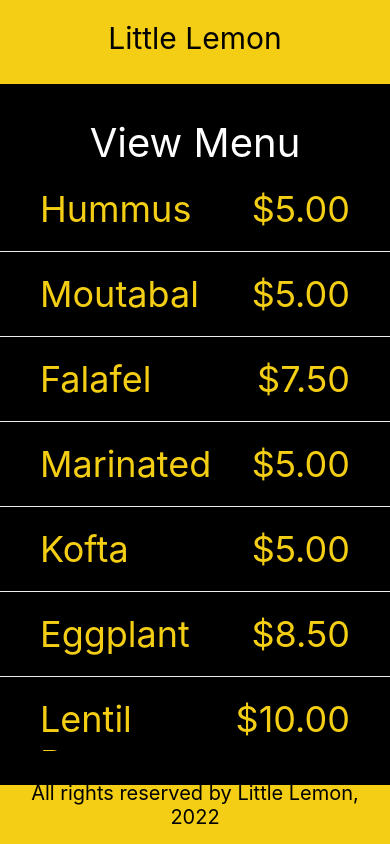
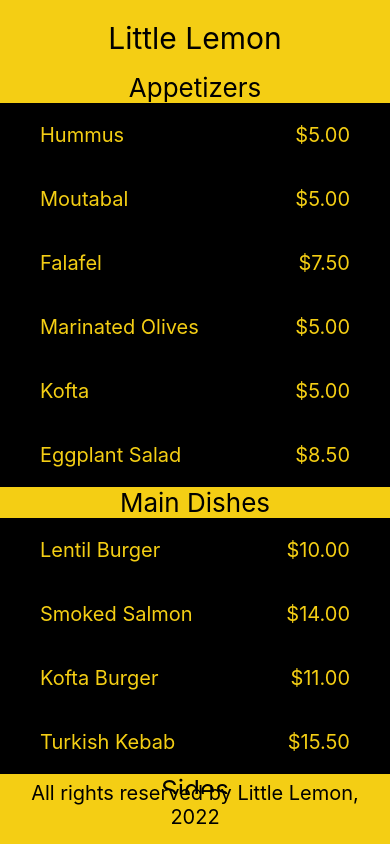
Before and after one commit to Pratik-Karanjit/react-native, a React Native app: screen / in a window 390 px wide. Built offline with nearby package versions, Linux system fonts and the light colour scheme.

Commit message:
function

```diff
--- a/components/MenuItems.js
+++ b/components/MenuItems.js
@@ -1,92 +1,203 @@
-import { View, Text, StyleSheet, FlatList } from 'react-native';
+
+//1. FOR FLAT LIST
+
+
+// import { View, Text, StyleSheet, FlatList } from 'react-native';
+
+// const menuItemsToDisplay = [
+//     { name: 'Humus', price: '$5.00', id: '1A' },
+//     { name: 'Moutabal', price: '$5.00', id: '2B' },
+//     { name: 'Falafel', price: '$7.50', id: '3C' },
+//     { name: 'Marinated', price: '$5.00', id: '4D' },
+//     { name: 'Kofta', price: '$5.00', id: '5E' },
+//     { name: 'Eggplant ', price: '$8.50', id: '6F' },
+//     { name: 'Lentil Burger', price: '$10.00', id: '7G' },
+//     { name: 'Smoked Salmon', price: '$14.00', id: '8H' },
+//     { name: 'Kofta Burger', price: '$11.00', id: '9I' },
+//     { name: 'Turkish Kebab', price: '$15.50', id: '10J' },
+//     { name: 'Fries', price: '$3.00', id: '11K' },
+//     { name: 'Buttered Rice', price: '$3.00', id: '12L' },
+//     { name: 'Bread Sticks', price: '$3.00', id: '13M' },
+//     { name: 'Pita Pocket', price: '$3.00', id: '14N' },
+//     { name: 'Lentil Soup', price: '$3.75', id: '15O' },
+//     { name: 'Greek Salad', price: '$6.00', id: '16Q' },
+//     { name: 'Rice Pilaf', price: '$4.00', id: '17R' },
+//     { name: 'Baklava', price: '$3.00', id: '18S' },
+//     { name: 'Tartufo', price: '$3.00', id: '19T' },
+//     { name: 'Tiramisu', price: '$5.00', id: '20U' },
+//     { name: 'Panna Cotta', price: '$5.00', id: '21V' },
+// ];                                                     //menuItemsToDisplay has name and id
+
+// //Separator function
+// const Separator = () =>
+//   <View style={menuStyles.separator}/>
+
+// const Header = () => <Text style={menuStyles.headerText}>View Menu</Text>
+
+
+// //Item function here
+// const Item = ({ name, price  }) => (                            //Item function takes the name prop from renderItem function to display name
+//   <View style={menuStyles.innerContainer}>
+//     <Text style={menuStyles.itemText}>{name}</Text>
+//     <Text style={menuStyles.itemText}>{price}</Text>
+//   </View>
+// );
+
+// //Menu function here
+// const MenuItems = () => {                               //this is the main function
+//   const renderItem = ({ item }) => <Item name={item.name} price={item.price} />;                         //This renderItem function takes item objects from menuItemsToDisplay and passes name prop for Item function
+
+//   return (
+//     <View style={menuStyles.container}>
+//       <FlatList                           //FlatList passes 3 properties: data, keyExtraction, renderItem.
+//         data={menuItemsToDisplay}         //This takes all the data from menuItemsToDisplay
+//         keyExtractor={(item) => item.id}  //keyExtractor is used to specify a function that extracts a unique key for each item in the list.
+//         renderItem={renderItem}
+//         ItemSeparatorComponent={Separator}
+//         ListHeaderComponent={Header}
+//         >
+
+//           </FlatList>
+//       {/* This renderItem displays the list of items */}
+//     </View>
+
+
+//   );
+// };
+
+// //css here
+// const menuStyles = StyleSheet.create({
+//   container: {
+//     flex: 0.75,
+//   },
+//   innerContainer: {
+//     paddingHorizontal: 40,
+//     paddingVertical: 20,
+//     backgroundColor: 'black',
+//     flexDirection: 'row',
+//     justifyContent: 'space-between',
+//   },
+//   headerText: {
+//     color: 'white',
+//     fontSize: 40,
+//     flexWrap: 'wrap',
+//     textAlign: 'center',
+//   },
+//   itemText: {
+//     color: '#F4CE14',
+//     fontSize: 36,
+//   },
+//   separator: {
+//     borderBottomWidth:1,
+//     borderColor: '#EDEFEE',
+//   }
+// });
+
+// export default MenuItems;
+
+
+
+
+//FOR SECTION LIST
+
+import React from 'react';
+
+import { View, Text, StyleSheet, SectionList } from 'react-native';
 
 const menuItemsToDisplay = [
-    { name: 'Hummus', price: '$5.00', id: '1A' },
-    { name: 'Moutabal', price: '$5.00', id: '2B' },
-    { name: 'Falafel', price: '$7.50', id: '3C' },
-    { name: 'Marinated', price: '$5.00', id: '4D' },
-    { name: 'Kofta', price: '$5.00', id: '5E' },
-    { name: 'Eggplant ', price: '$8.50', id: '6F' },
-    { name: 'Lentil Burger', price: '$10.00', id: '7G' },
-    { name: 'Smoked Salmon', price: '$14.00', id: '8H' },
-    { name: 'Kofta Burger', price: '$11.00', id: '9I' },
-    { name: 'Turkish Kebab', price: '$15.50', id: '10J' },
-    { name: 'Fries', price: '$3.00', id: '11K' },
-    { name: 'Buttered Rice', price: '$3.00', id: '12L' },
-    { name: 'Bread Sticks', price: '$3.00', id: '13M' },
-    { name: 'Pita Pocket', price: '$3.00', id: '14N' },
-    { name: 'Lentil Soup', price: '$3.75', id: '15O' },
-    { name: 'Greek Salad', price: '$6.00', id: '16Q' },
-    { name: 'Rice Pilaf', price: '$4.00', id: '17R' },
-    { name: 'Baklava', price: '$3.00', id: '18S' },
-    { name: 'Tartufo', price: '$3.00', id: '19T' },
-    { name: 'Tiramisu', price: '$5.00', id: '20U' },
-    { name: 'Panna Cotta', price: '$5.00', id: '21V' },
-];                                                     //menuItemsToDisplay has name and id
+  {
+    title: 'Appetizers',
+    data: [
+      { name: 'Hummus', price: '$5.00' },
+      { name: 'Moutabal', price: '$5.00' },
+      { name: 'Falafel', price: '$7.50' },
+      { name: 'Marinated Olives', price: '$5.00' },
+      { name: 'Kofta', price: '$5.00' },
+      { name: 'Eggplant Salad', price: '$8.50' },
+    ],
+  },
+  {
+    title: 'Main Dishes',
+    data: [
+      { name: 'Lentil Burger', price: '$10.00' },
+      { name: 'Smoked Salmon', price: '$14.00' },
+      { name: 'Kofta Burger', price: '$11.00' },
+      { name: 'Turkish Kebab', price: '$15.50' },
+    ],
+  },
+  {
+    title: 'Sides',
+    data: [
+      { name: 'Fries', price: '$3.00', id: '11K' },
+      { name: 'Buttered Rice', price: '$3.00' },
+      { name: 'Bread Sticks', price: '$3.00' },
+      { name: 'Pita Pocket', price: '$3.00' },
+      { name: 'Lentil Soup', price: '$3.75' },
+      { name: 'Greek Salad', price: '$6.00' },
+      { name: 'Rice Pilaf', price: '$4.00' },
+    ],
+  },
+  {
+    title: 'Desserts',
+    data: [
+      { name: 'Baklava', price: '$3.00' },
+      { name: 'Tartufo', price: '$3.00' },
+      { name: 'Tiramisu', price: '$5.00' },
+      { name: 'Panna Cotta', price: '$5.00' },
+    ],
+  },
+];
 
-//Separator function
-const Separator = () =>
-  <View style={menuStyles.separator}/>
-
-const Header = () => <Text style={menuStyles.headerText}>View Menu</Text>
-
-
-//Item function here
-const Item = ({ name, price  }) => (                            //Item function takes the name prop from renderItem function to display name
+const Item = ({ name, price }) => (
   <View style={menuStyles.innerContainer}>
     <Text style={menuStyles.itemText}>{name}</Text>
     <Text style={menuStyles.itemText}>{price}</Text>
   </View>
 );
 
-//Menu function here
-const MenuItems = () => {                               //this is the main function
-  const renderItem = ({ item }) => <Item name={item.name} price={item.price} />;                         //This renderItem function takes item objects from menuItemsToDisplay and passes name prop for Item function
+const MenuItems = () => {
+  const renderItem = ({ item }) => <Item name={item.name} price={item.price} />;
+
+  const renderSectionHeader = ({ section: { title } }) => (
+    <View style={menuStyles.headerStyle}>
+      <Text style={menuStyles.sectionHeader}>{title}</Text>
+    </View>
+  );
 
   return (
     <View style={menuStyles.container}>
-      <FlatList                           //FlatList passes 3 properties: data, keyExtraction, renderItem.
-        data={menuItemsToDisplay}         //This takes all the data from menuItemsToDisplay
-        keyExtractor={(item) => item.id}  //keyExtractor is used to specify a function that extracts a unique key for each item in the list.
+      <SectionList
+        sections={menuItemsToDisplay}
+        keyExtractor={(item, index) => item + index}
         renderItem={renderItem}
-        ItemSeparatorComponent={Separator}
-        ListHeaderComponent={Header}
-        >
-
-          </FlatList>
-      {/* This renderItem displays the list of items */}
+        renderSectionHeader={renderSectionHeader}></SectionList>
     </View>
-
-
   );
 };
 
-//css here
 const menuStyles = StyleSheet.create({
   container: {
-    flex: 0.75,
+    flex: 1,
   },
   innerContainer: {
     paddingHorizontal: 40,
     paddingVertical: 20,
-    backgroundColor: 'black',
     flexDirection: 'row',
     justifyContent: 'space-between',
   },
-  headerText: {
-    color: 'white',
-    fontSize: 40,
+  itemText: {
+    color: '#F4CE14',
+    fontSize: 20,
+  },
+  headerStyle: {
+    backgroundColor: '#F4CE14',
+  },
+  sectionHeader: {
+    color: 'black',
+    fontSize: 26,
     flexWrap: 'wrap',
     textAlign: 'center',
   },
-  itemText: {
-    color: '#F4CE14',
-    fontSize: 36,
-  },
-  separator: {
-    borderBottomWidth:1,
-    borderColor: '#EDEFEE',
-  }
 });
 
 export default MenuItems;
```
